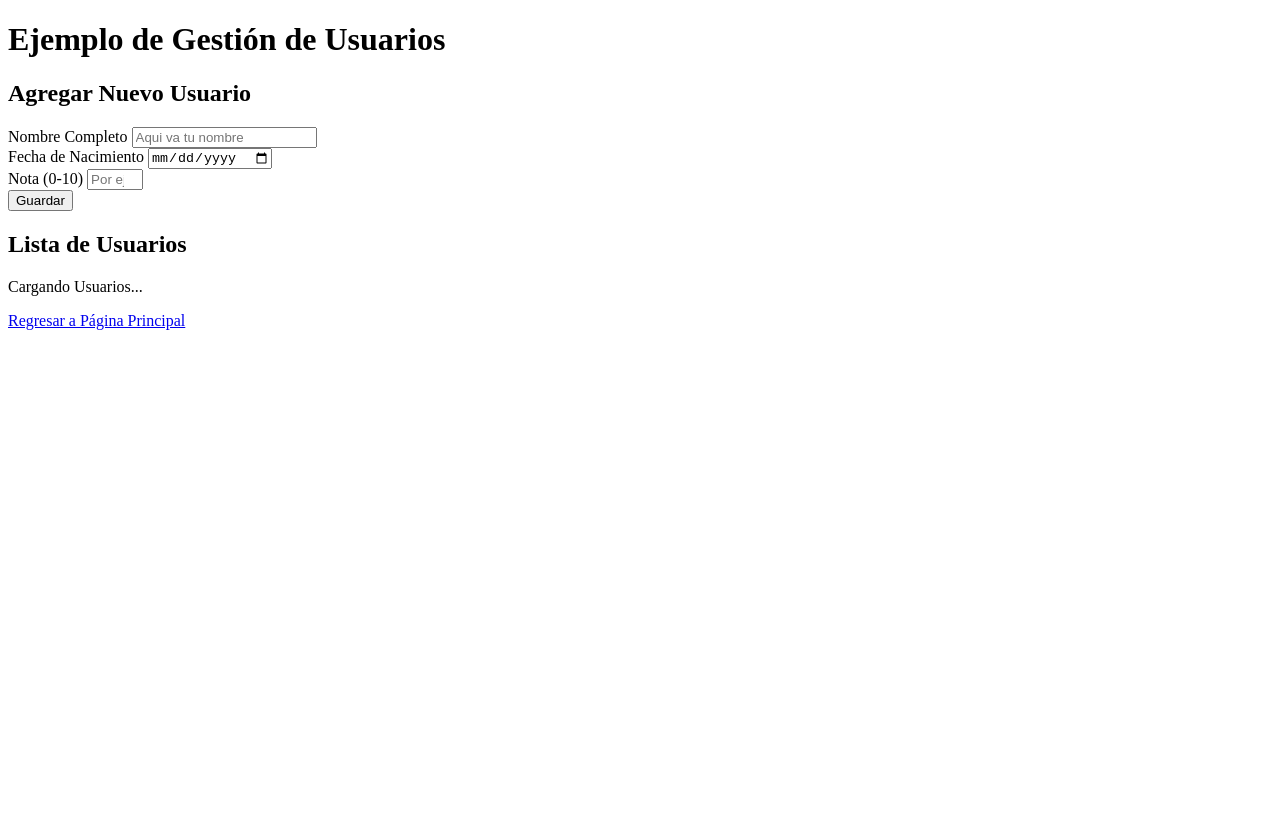
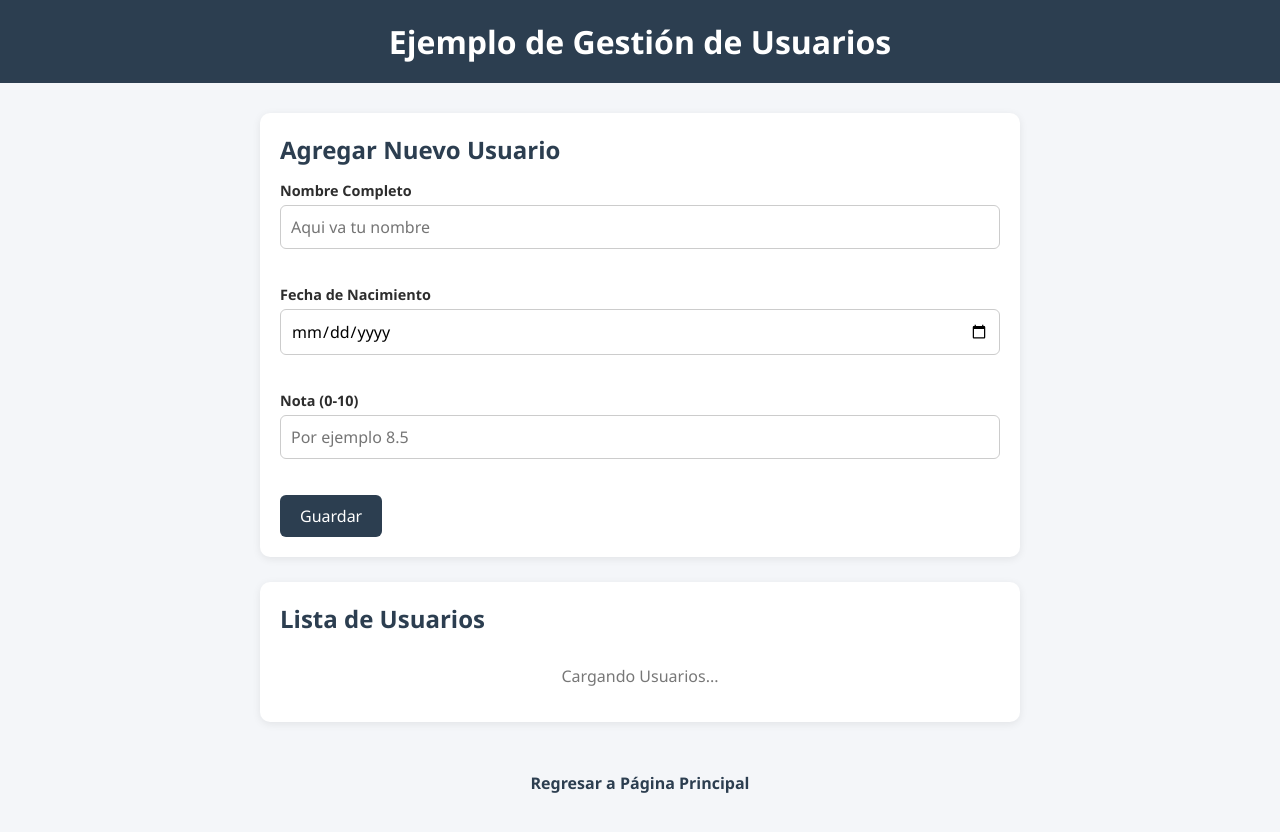
Before and after one commit to Carlosskglz/Garcia_Lara_JuanCarlos, a website: page CRUD/public/index.html in a window 1280 px wide. Before the commit the page ends 800 px from the top, so only its background shows below. Drawn offline with Linux system fonts and the light colour scheme.

Commit message:
Falta parte 1

```diff
--- /dev/null
+++ b/CRUD/public/index.css
@@ -0,0 +1,142 @@
+* {
+    margin: 0;
+    padding: 0;
+    box-sizing: border-box;
+    font-family: 'Segoe UI', Arial, sans-serif;
+}
+
+body {
+    background-color: #f4f6f9;
+    color: #2d2d2d;
+}
+
+header {
+    background-color: #2c3e50;
+    color: #fff;
+    padding: 20px;
+    text-align: center;
+}
+
+main {
+    max-width: 800px;
+    margin: 30px auto;
+    padding: 0 20px;
+    display: flex;
+    flex-direction: column;
+    gap: 25px;
+}
+
+.formulario-section,
+.table-section {
+    background: #fff;
+    border-radius: 10px;
+    padding: 20px;
+    box-shadow: 0 2px 8px rgba(0, 0, 0, 0.08);
+}
+
+h2 {
+    margin-bottom: 15px;
+    color: #2c3e50;
+}
+
+.campo {
+    margin-bottom: 15px;
+    display: flex;
+    flex-direction: column;
+}
+
+.campo label {
+    margin-bottom: 5px;
+    font-weight: bold;
+    font-size: 0.9rem;
+}
+
+.campo input {
+    padding: 10px;
+    border: 1px solid #ccc;
+    border-radius: 6px;
+    font-size: 1rem;
+}
+
+.campo input:focus {
+    outline: none;
+    border-color: #2c3e50;
+}
+
+.error {
+    color: #e53e3e;
+    font-size: 0.8rem;
+    min-height: 18px;
+    margin-top: 3px;
+}
+
+button {
+    padding: 10px 20px;
+    border: none;
+    border-radius: 6px;
+    font-size: 1rem;
+    cursor: pointer;
+    margin-right: 10px;
+    transition: background-color 0.2s ease;
+}
+
+#btn-guardar {
+    background-color: #2c3e50;
+    color: #fff;
+}
+
+#btn-guardar:hover {
+    background-color: #1a252f;
+}
+
+.btn-secundario {
+    background-color: #e0e0e0;
+    color: #333;
+}
+
+.btn-secundario:hover {
+    background-color: #cacaca;
+}
+
+table {
+    width: 100%;
+    border-collapse: collapse;
+    margin-top: 10px;
+}
+
+table th,
+table td {
+    padding: 10px;
+    text-align: left;
+    border-bottom: 1px solid #e0e0e0;
+}
+
+table th {
+    background-color: #2c3e50;
+    color: #fff;
+}
+
+table tbody tr:hover {
+    background-color: #f0f3f7;
+}
+
+#mensaje-carga,
+#mensaje-vacio {
+    text-align: center;
+    color: #777;
+    padding: 15px 0;
+}
+
+a {
+    display: inline-block;
+    margin: 20px auto 40px;
+    text-align: center;
+    width: 100%;
+    color: #2c3e50;
+    text-decoration: none;
+    font-weight: bold;
+}
+
+a:hover {
+    text-decoration: underline;
+}
--- a/CRUD/public/index.html
+++ b/CRUD/public/index.html
@@ -4,6 +4,7 @@
     <meta charset="UTF-8">
     <meta name="viewport" content="width=device-width, initial-scale=1.0">
     <title>Ejemplo de CRUD</title>
+    <link rel="stylesheet" href="index.css">
 </head>
 <body>
     <header>
```
Also changed, not shown: index.html (+2 -1 lines).
